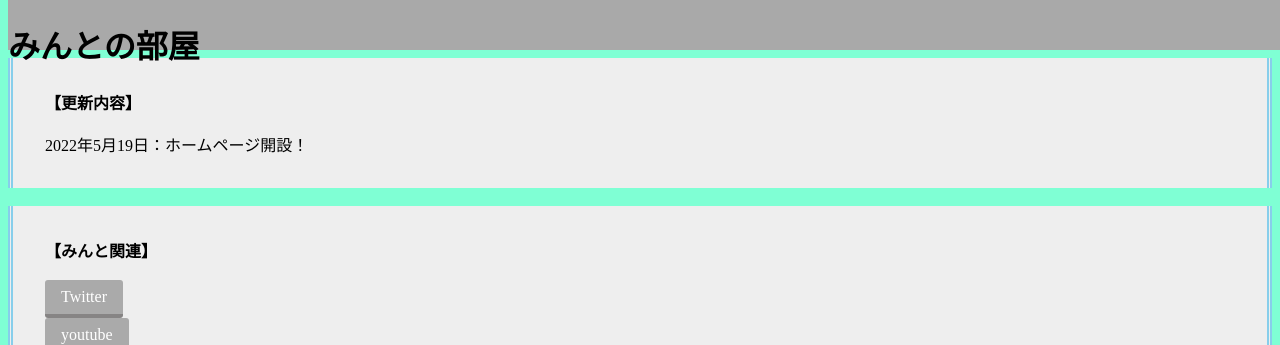
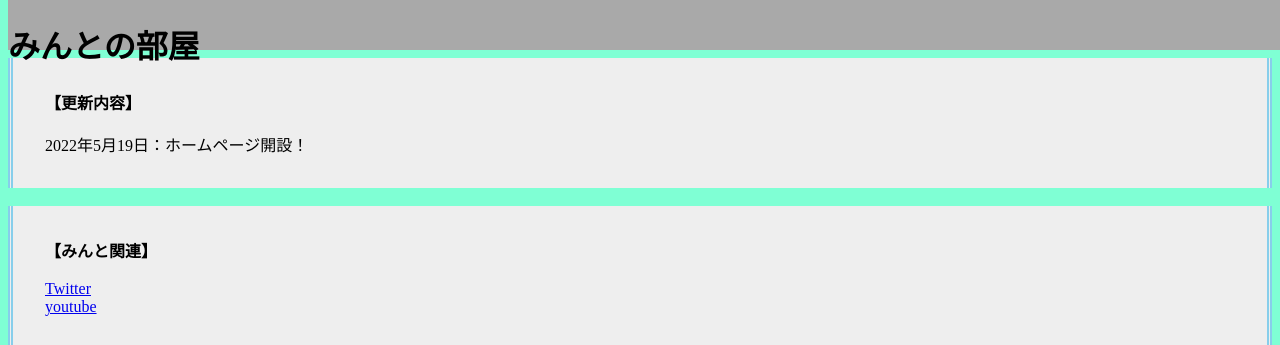
Before and after one commit to minntogames/minntogames.github.io, a PHP site: page / in a window 1280 px wide. Shown: the top 345 px of the page. Run offline with PHP 8.4, Linux system fonts and the light colour scheme; some libraries are stand-ins or nearby versions.

Commit message:
Update style.css

```diff
--- a/style.css
+++ b/style.css
@@ -4,23 +4,6 @@
   border-right: 5px double skyblue;
   background-color: #eee;
   padding: 2em;
-}
-
-a {
-  display: inline-block;
-  padding: 0.5em 1em;
-  text-decoration: none;
-  background: #aaa;
-  color: #FFF;
-  border-bottom: solid 4px rgb(134, 132, 132);
-  border-radius: 3px;
-}
-
-a:active {
-  -webkit-transform: translateY(4px);
-  transform: translateY(4px);
-  box-shadow: 0px 0px 1px rgba(0, 0, 0, 0.2);
-  border-bottom: none;
 }
 
 .header {
```
